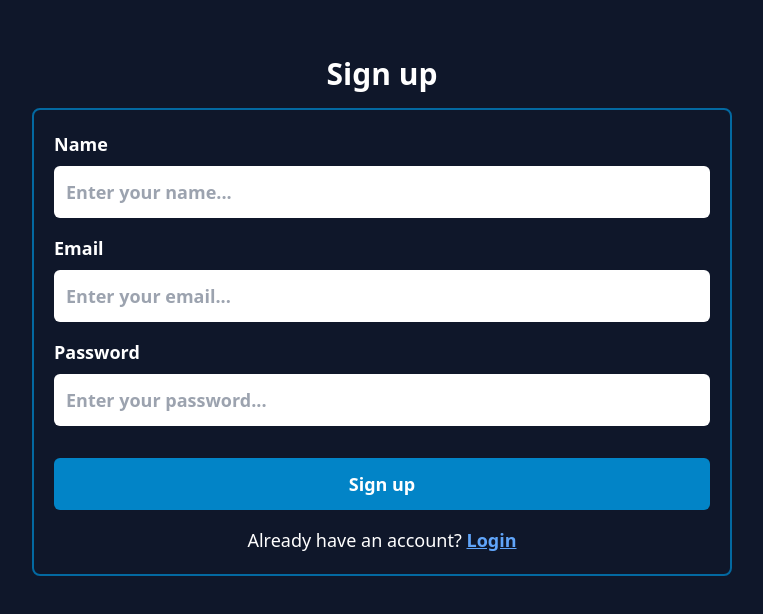
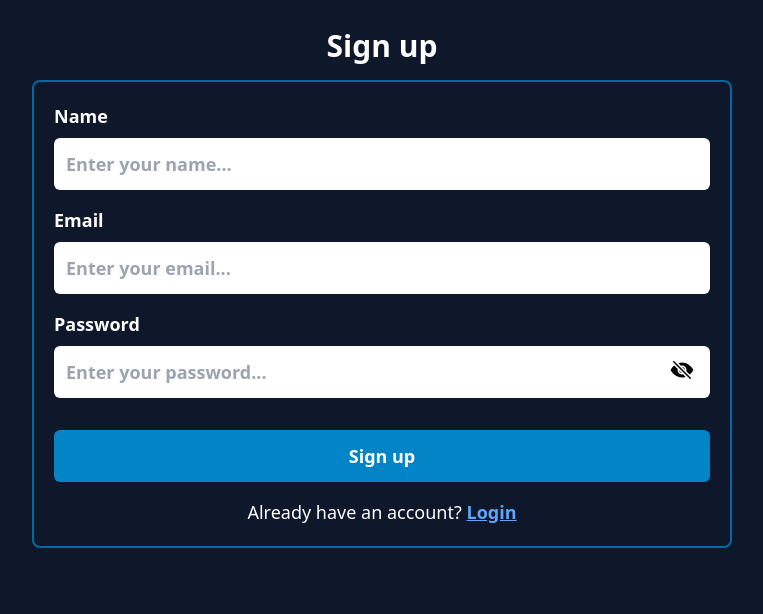
Before and after one commit to zamanmudassir200/MERN-stack-projects, a React (Vite) app in the folder BookStore/frontend/: page /signup in a window 1280 px wide. Shown: the top 614 px of the page, without its empty margins (258-1021 px from the left). Built offline with nearby package versions, Linux system fonts and the light colour scheme.

Commit message:
frontend showpassword and hidepassword added

```diff
--- a/BookStore/frontend/package.json
+++ b/BookStore/frontend/package.json
@@ -15,7 +15,7 @@
     "notistack": "^3.0.1",
     "react": "^18.3.1",
     "react-dom": "^18.3.1",
-    "react-icons": "^5.3.0",
+    "react-icons": "^5.5.0",
     "react-router": "^6.26.1",
     "react-router-dom": "^6.26.2",
     "react-toastify": "^10.0.5"
--- a/BookStore/frontend/src/pages/Login.jsx
+++ b/BookStore/frontend/src/pages/Login.jsx
@@ -4,12 +4,14 @@ import { handleError, handleSuccess } from "../utils";
 import { useNavigate } from "react-router-dom";
 import { ToastContainer } from "react-toastify";
 import url from "../url.js";
+import { IoEye, IoEyeOff } from "react-icons/io5";
 
 const Login = () => {
   const [loginInfo, setLoginInfo] = useState({
     email: "",
     password: "",
   });
+  const [showPassword, setShowPassword] = useState(false);
 
   const handleChange = (e) => {
     const { name, value } = e.target;
@@ -62,7 +64,7 @@ const Login = () => {
   };
 
   return (
-    <div className="container mx-auto min-h-screen p-10">
+    <div className="container mx-auto min-h-screen p-3">
       <h1 className="text-center text-3xl font-bold p-4">Login</h1>
       <form
         onSubmit={handleLogin}
@@ -84,14 +86,23 @@ const Login = () => {
           <label htmlFor="password" className="font-bold text-lg mb-2">
             Password
           </label>
+          <div className="w-full relative">
             <input
-            className="outline-none p-3 mb-4 rounded-md text-black font-semibold text-lg"
-            type="password"
+              className="outline-none w-full p-3 mb-4 rounded-md text-black font-semibold text-lg"
+              type={showPassword ? "text" : "password"}
               name="password"
               placeholder="Enter your password..."
               onChange={handleChange}
               value={loginInfo.password}
             />
+            <button
+              className="absolute right-2 top-1 text-black text-2xl  p-2"
+              type="button"
+              onClick={() => setShowPassword(!showPassword)}
+            >
+              {showPassword ? <IoEye /> : <IoEyeOff />}
+            </button>
+          </div>
           <button className="bg-sky-600 p-3 my-4 hover:bg-sky-400 transition-all rounded-md font-semibold text-lg">
             Login
           </button>
@@ -99,7 +110,7 @@ const Login = () => {
             Don't have an account?{" "}
             <Link
               to="/signup"
-              className="hover:text-blue-200 transition-all text-blue-400 font-bold underline"
+              className="hover:text-blue-200 transition-all text-blue-400 text-[17px] font-bold underline"
             >
               Sign up
             </Link>
--- a/BookStore/frontend/src/pages/Signup.jsx
+++ b/BookStore/frontend/src/pages/Signup.jsx
@@ -3,6 +3,9 @@ import { Link } from "react-router-dom";
 import { ToastContainer } from "react-toastify";
 import { handleError, handleSuccess } from "../utils";
 import { useNavigate } from "react-router-dom";
+
+import { IoEye, IoEyeOff } from "react-icons/io5";
+
 import url from "../url";
 const Signup = () => {
   const [signupInfo, setSignupInfo] = useState({
@@ -10,6 +13,7 @@ const Signup = () => {
     email: "",
     password: "",
   });
+  const [showPassword, setShowPassword] = useState(false);
   const navigate = useNavigate();
   const handleChange = (e) => {
     const { name, value } = e.target;
@@ -41,7 +45,8 @@ const Signup = () => {
           navigate("/login");
         }, 1000);
       } else if (error) {
-        const details = error?.details[0].message;
+        const details =
+          error?.details?.[0]?.message || error?.message || "Signup failed.";
         handleError(details);
       } else if (!success) {
         handleError(message);
@@ -52,7 +57,7 @@ const Signup = () => {
   };
 
   return (
-    <div className="container mx-auto min-h-screen p-10">
+    <div className="container mx-auto min-h-screen p-3">
       <h1 className="text-center text-3xl font-bold p-4">Sign up</h1>
       <form
         onSubmit={handleSignup}
@@ -81,17 +86,27 @@ const Signup = () => {
             onChange={handleChange}
             value={signupInfo.email}
           />
+
           <label htmlFor="password" className="font-bold text-lg mb-2">
             Password
           </label>
+          <div className="w-full relative">
             <input
-            className="outline-none p-3 mb-4 rounded-md text-black font-semibold text-lg"
-            type="password"
+              className="outline-none  p-3 mb-4  w-full rounded-md text-black font-semibold text-lg"
+              type={showPassword ? "text" : "password"}
               name="password"
               placeholder="Enter your password..."
               onChange={handleChange}
               value={signupInfo.password}
             />
+            <button
+              className="absolute right-2 top-1 text-black text-2xl  p-2"
+              type="button"
+              onClick={() => setShowPassword(!showPassword)}
+            >
+              {showPassword ? <IoEye /> : <IoEyeOff />}
+            </button>
+          </div>
           <button className="bg-sky-600 p-3 my-4 hover:bg-sky-400 transition-all rounded-md font-semibold text-lg">
             Sign up
           </button>
```
Also changed, not shown: 1 other file (tests, documents, lock files or other folders). Lines whose indentation alone changed are shown as unchanged.
